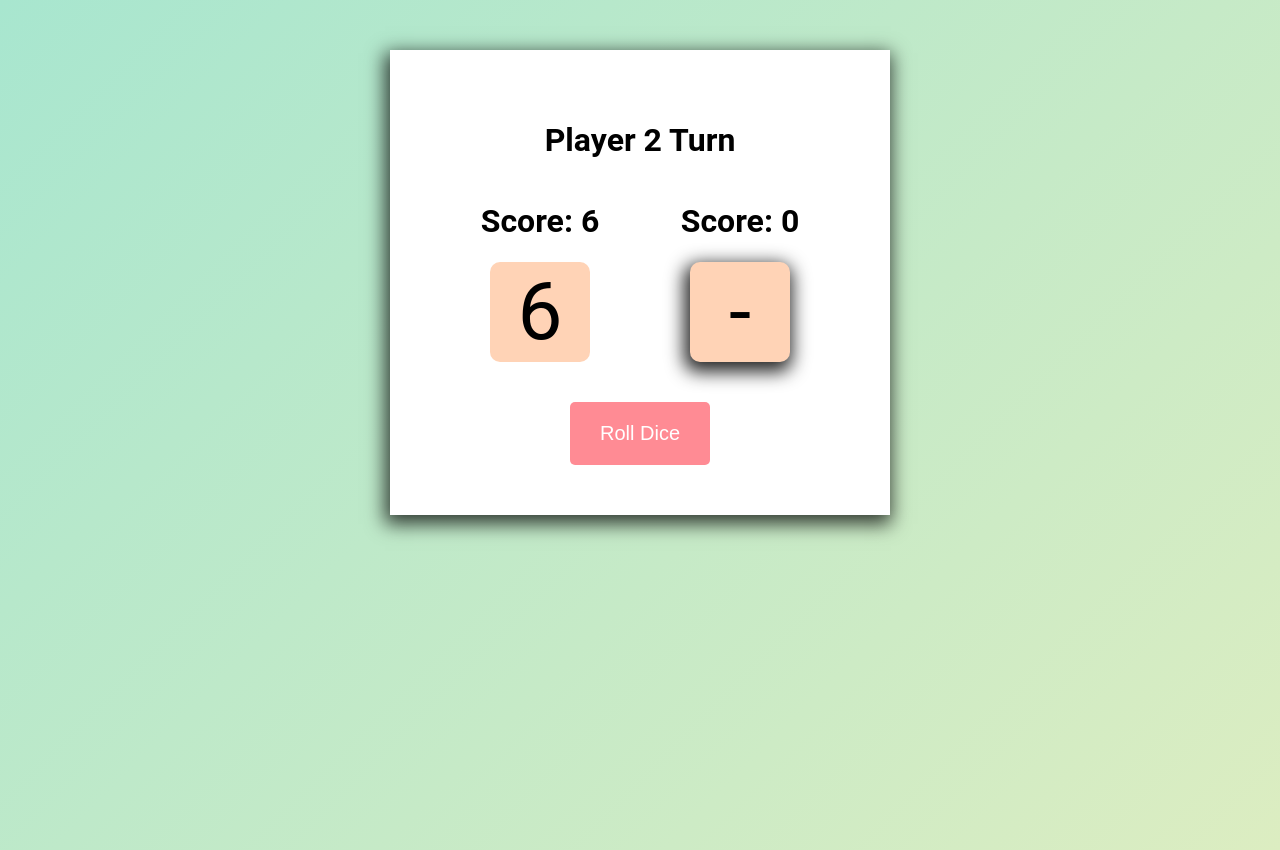
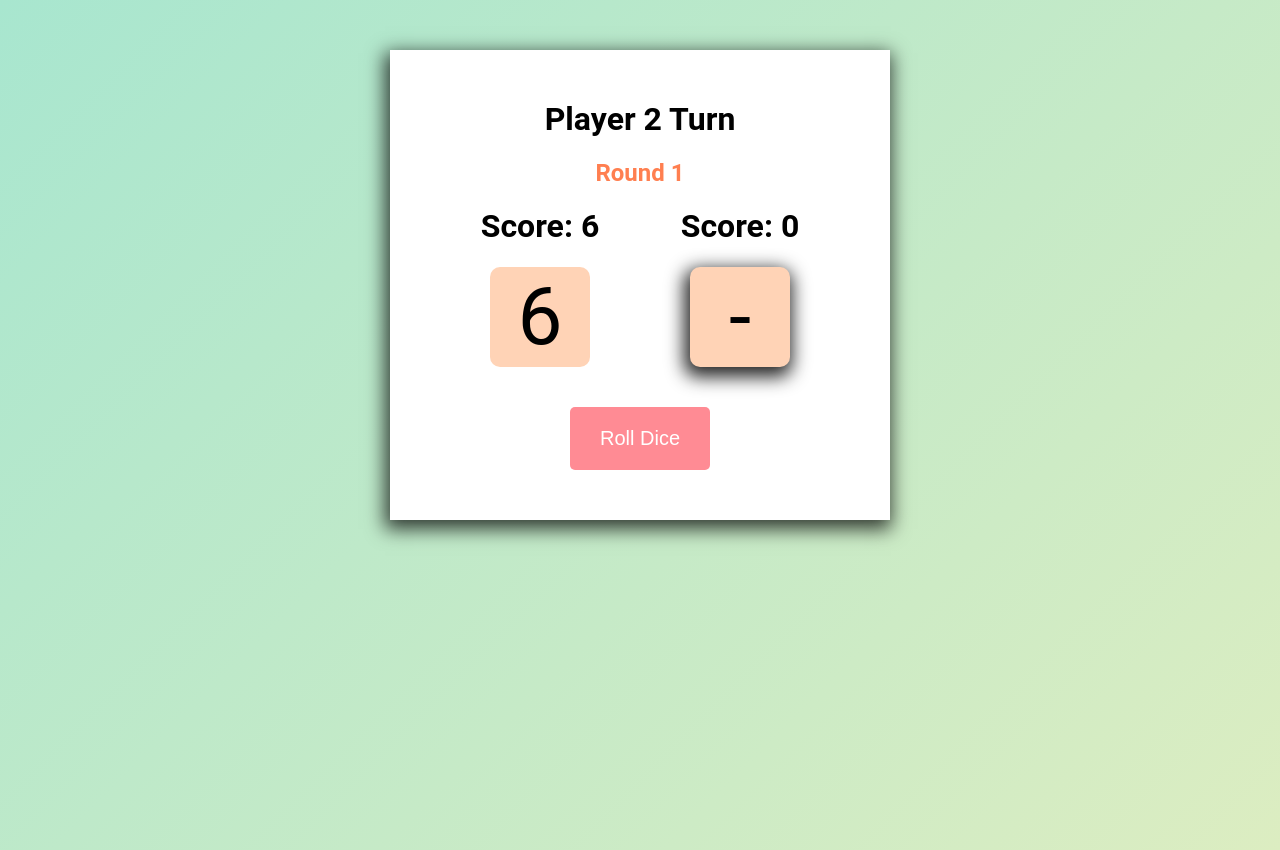
Before and after one commit to zichengshan/Dice-Game-App, a plain HTML site: page index.html in a window 1280 px wide. Both pictures are taken after a click on the button "Roll Dice". Drawn offline with Linux system fonts and the light colour scheme.

Commit message:
make game equal

```diff
--- a/index.css
+++ b/index.css
@@ -6,6 +6,14 @@ html, body {
     --color-5: #ff8b94;
     margin: 0;
     padding: 0;
+}
+
+h1, h2 {
+    margin-top: 0;
+}
+
+h2 {
+    color: coral;
 }
 
 body {
--- a/index.html
+++ b/index.html
@@ -5,6 +5,7 @@
 <body>
 <div class="container">
     <h1 id="message">Player 1 Turn</h1>
+    <h2 id="round">Round 1</h2>
     <div class="players">
         <div id="player1">
             <h1>Score:
--- a/index.js
+++ b/index.js
@@ -3,6 +3,7 @@
 let player1Score = 0
 let player2Score = 0
 let player1Turn = true
+let round = 2
 
 // Create variables to store references to the necessary DOM nodes
 const player1DiceEl = document.getElementById("player1Dice")
@@ -10,12 +11,13 @@ const player2DiceEl = document.getElementById("player2Dice")
 const player1ScoreboardEL = document.getElementById("player1Scoreboard")
 const player2ScoreboardEL = document.getElementById("player2Scoreboard")
 const messageEl = document.getElementById("message")
+const roundEl = document.getElementById("round")
 const rollBtnEl = document.getElementById("rollBtn")
 const resetBtnEl = document.getElementById("resetBtn")
 
 rollBtnEl.addEventListener("click", function () {
     let randomNumber = Math.floor(Math.random()*6)+1
-
+    roundEl.innerText = `Round ${Math.floor(round/2)}`
     clearActive()
     if(player1Turn){
         player1Score += randomNumber
@@ -34,20 +36,21 @@ rollBtnEl.addEventListener("click", function () {
         messageEl.innerText = "Player 1 Turn"
     }
 
+    round++
+
     // check if a player has won
-    if(player1Score > 20 || player2Score > 20){
-        if(player1Score > 20){
-            messageEl.innerText = "Player 1 has won! "
+    if(round == 6){
+        if(player1Score > player2Score){
+            messageEl.innerText = "Player 1 has won!"
             messageEl.style.color = "darkblue"
         }else
         {
-            messageEl.innerText = "Player 2 has won! "
+            messageEl.innerText = "Player 2 has won!"
             messageEl.style.color = "darkblue"
         }
         rollBtnEl.style.display = "none"
         resetBtnEl.style.display = "block"
     }
-
 
     player1Turn = !player1Turn
 })
@@ -60,9 +63,11 @@ resetBtnEl.addEventListener("click", function (){
     player2DiceEl.textContent = '-'
     player1Score = 0
     player2Score = 0
+    round = 0
     player1Turn = true
     resetBtnEl.style.display = "none"
     rollBtnEl.style.display = "block"
+    roundEl.innerText = "Round 1"
     player2DiceEl.classList.remove("active")
     player1DiceEl.classList.add("active")
 })
```
